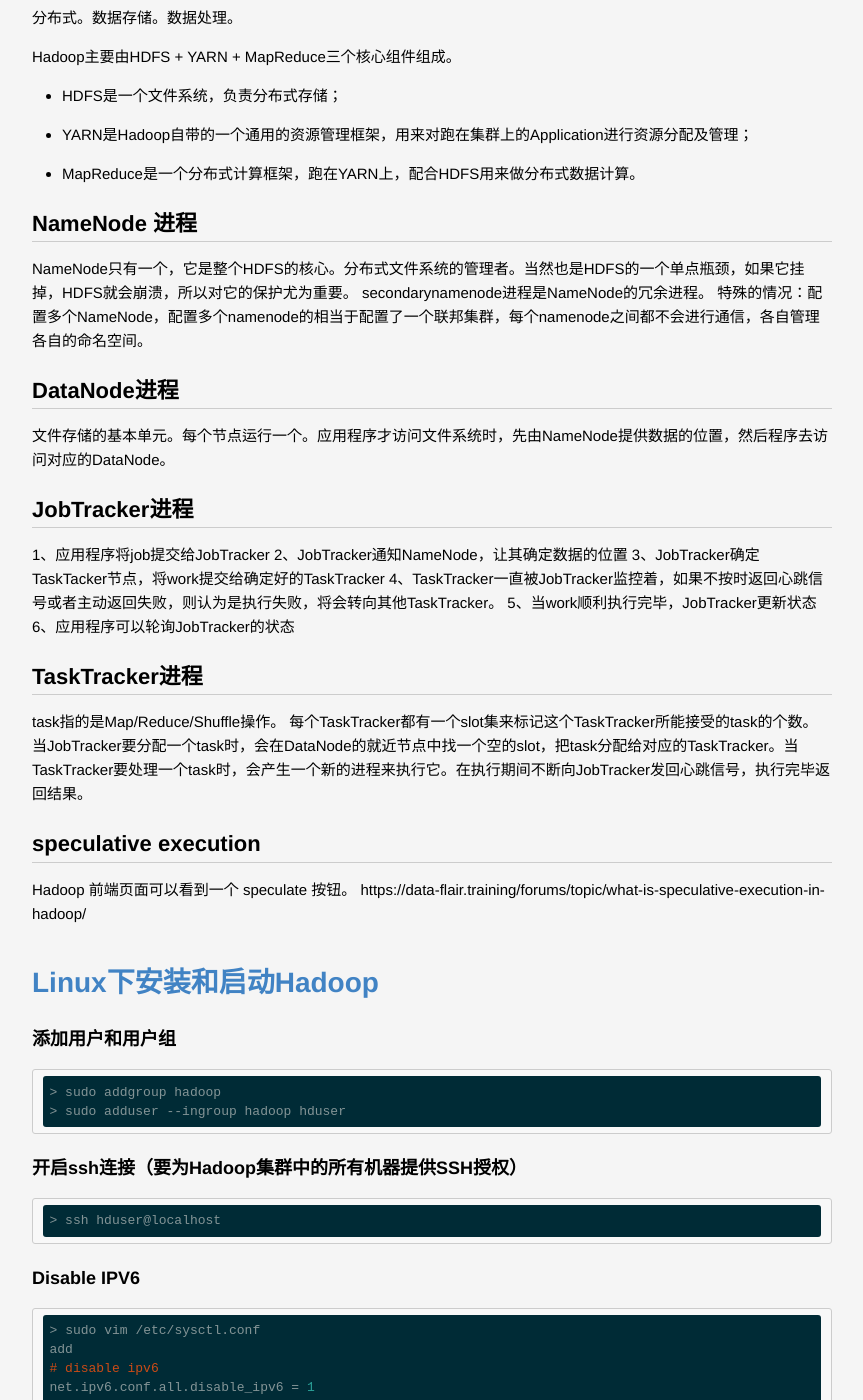
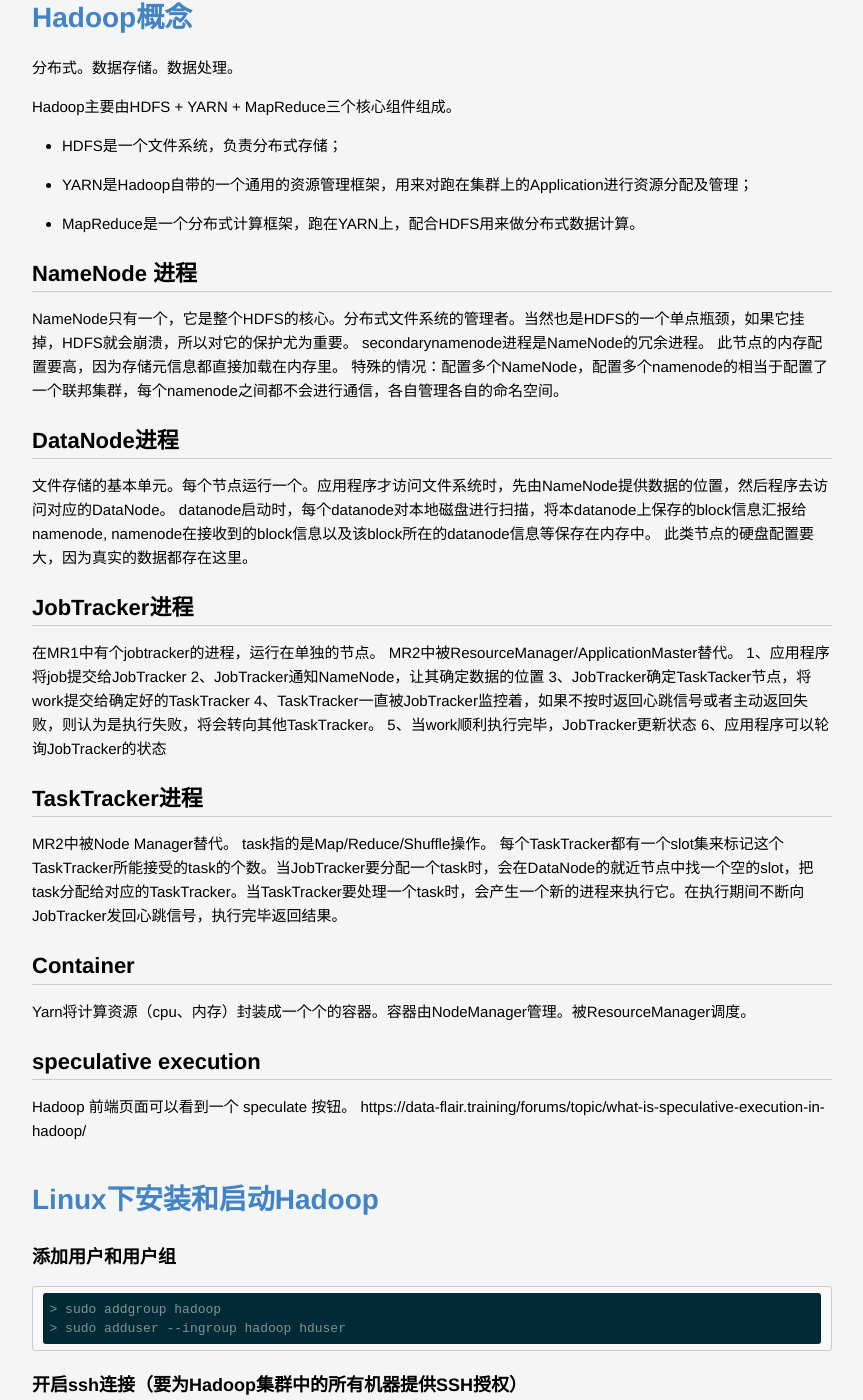
Before and after one commit to lucky521/blog, a Jekyll site: the page built from _posts/framework/2017-07-03-hadoop.markdown, in a window 1280 px wide and 1400 px high, scrolled down 1355 px. Shown: the whole window, without its empty margins (208-1071 px from the left). Built offline with Jekyll 4.4.1, drawn with Linux system fonts in a browser that asks for light colours; some of the changed text lies outside the part shown.

Commit message:
update blog

```diff
--- a/_posts/framework/2017-07-03-hadoop.markdown
+++ b/_posts/framework/2017-07-03-hadoop.markdown
@@ -16,12 +16,16 @@ Hadoop主要由HDFS + YARN + MapReduce三个核心组件组成。
 ## NameNode 进程
 NameNode只有一个，它是整个HDFS的核心。分布式文件系统的管理者。当然也是HDFS的一个单点瓶颈，如果它挂掉，HDFS就会崩溃，所以对它的保护尤为重要。
 secondarynamenode进程是NameNode的冗余进程。
+此节点的内存配置要高，因为存储元信息都直接加载在内存里。
 特殊的情况：配置多个NameNode，配置多个namenode的相当于配置了一个联邦集群，每个namenode之间都不会进行通信，各自管理各自的命名空间。
 
 ## DataNode进程
 文件存储的基本单元。每个节点运行一个。应用程序才访问文件系统时，先由NameNode提供数据的位置，然后程序去访问对应的DataNode。
+datanode启动时，每个datanode对本地磁盘进行扫描，将本datanode上保存的block信息汇报给namenode, namenode在接收到的block信息以及该block所在的datanode信息等保存在内存中。
+此类节点的硬盘配置要大，因为真实的数据都存在这里。
 
 ## JobTracker进程
+在MR1中有个jobtracker的进程，运行在单独的节点。 MR2中被ResourceManager/ApplicationMaster替代。
 1、应用程序将job提交给JobTracker
 2、JobTracker通知NameNode，让其确定数据的位置
 3、JobTracker确定TaskTacker节点，将work提交给确定好的TaskTracker
@@ -30,12 +34,23 @@ secondarynamenode进程是NameNode的冗余进程。
 6、应用程序可以轮询JobTracker的状态
 
 ## TaskTracker进程
+MR2中被Node Manager替代。
 task指的是Map/Reduce/Shuffle操作。
 每个TaskTracker都有一个slot集来标记这个TaskTracker所能接受的task的个数。当JobTracker要分配一个task时，会在DataNode的就近节点中找一个空的slot，把task分配给对应的TaskTracker。当TaskTracker要处理一个task时，会产生一个新的进程来执行它。在执行期间不断向JobTracker发回心跳信号，执行完毕返回结果。
+
+
+## Container
+Yarn将计算资源（cpu、内存）封装成一个个的容器。容器由NodeManager管理。被ResourceManager调度。
+
+
+
+
 
 ## speculative execution
 Hadoop 前端页面可以看到一个 speculate 按钮。
 https://data-flair.training/forums/topic/what-is-speculative-execution-in-hadoop/
+
+
 
 # Linux下安装和启动Hadoop
 
@@ -256,6 +271,9 @@ https://intl.cloud.tencent.com/zh/document/product/1026/36880#hdfs-datanode
 home目录叫做" /user/hduser"（hduser是为hadoop专门添加的一个用户）
 
 
+## 文件的组织
+
+data block，  HDFS文件会被切成一般128MB的块。
 
 
 
--- a/_posts/language/2018-07-21-big-data-language.markdown
+++ b/_posts/language/2018-07-21-big-data-language.markdown
@@ -25,7 +25,7 @@ Reducer - setReducerClass
 Partitioner - setPartitionerClass
 
 
-setCombinerClass
+Combiner - setCombinerClass
 * Combiner的作用就是对map端的输出先做一次合并，以减少在map和reduce节点之间的数据传输量。 它相当于是一个“迷你reduce”过程，它只处理单台机器生成的数据。
 * 你要确定你的处理逻辑是否允许这样的局部提前聚合。默认情况下是不做的。
 * 有些场景下combiner实现类可以跟reducer实现类相同
--- a/_posts/tech/2020-06-01-x-db.markdown
+++ b/_posts/tech/2020-06-01-x-db.markdown
@@ -241,8 +241,10 @@ Time Series Database， 对比传统数据库仅仅记录了数据的当前值
 InfluxDB是一个由InfluxData开发的开源时序型数据。它由Go写成，着力于高性能地查询与存储时序型数据。InfluxDB被广泛应用于存储系统的监控数据，IoT行业的实时数据等场景。
 
 
-## elasticsearch
+## Elasticsearch
 你说它是搜索引擎也好，也是有很多场景把ELK作为数据库的。
+
+ES-Hadoop 项目， 相当于hadoop MR的一个 ES connector。
 
 ## Hbase
 Hbase，其实是Hadoop Database的简称，本质上来说就是Hadoop系统的数据库，为Hadoop框架当中的结构化数据提供存储服务，是面向列的分布式数据库。
```
Also changed, not shown: _posts/language/2019-07-15-java.markdown (+1 -24 lines), _posts/productivity/2020-12-04-code-snippet.markdown (+25 -0 lines).
